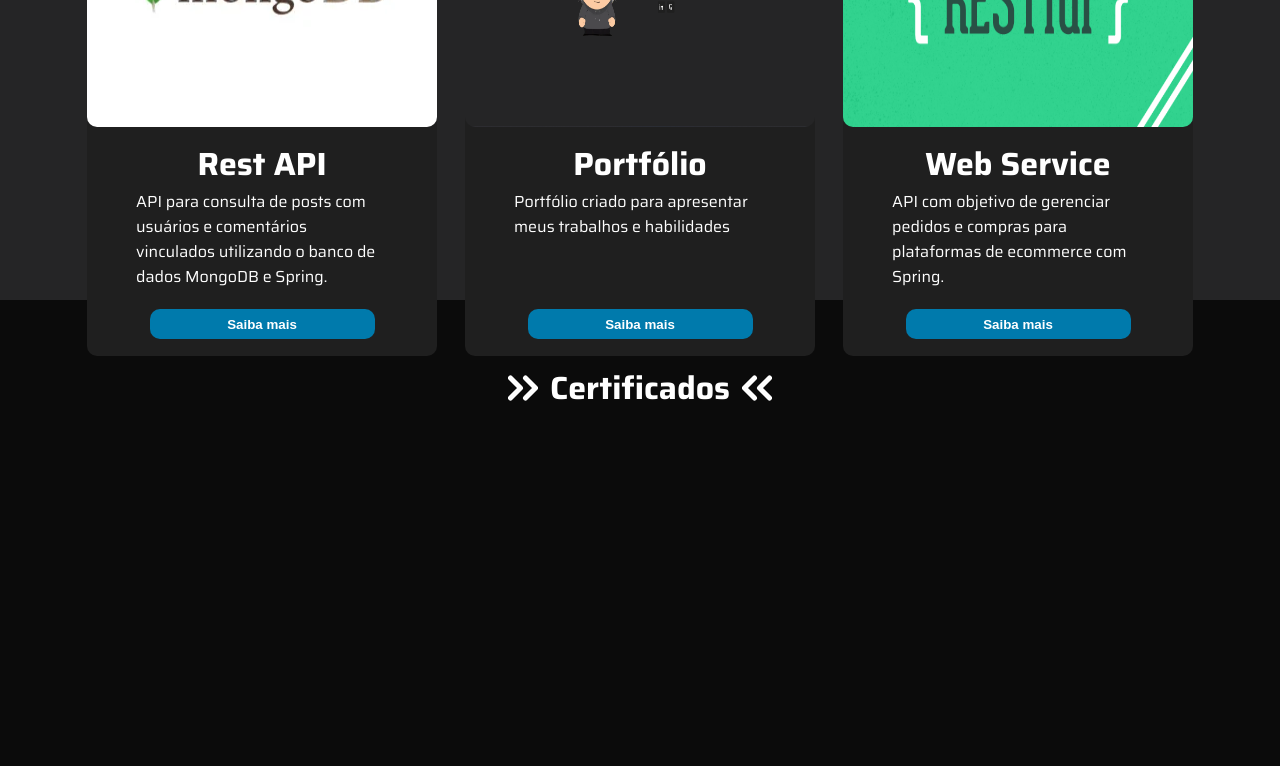
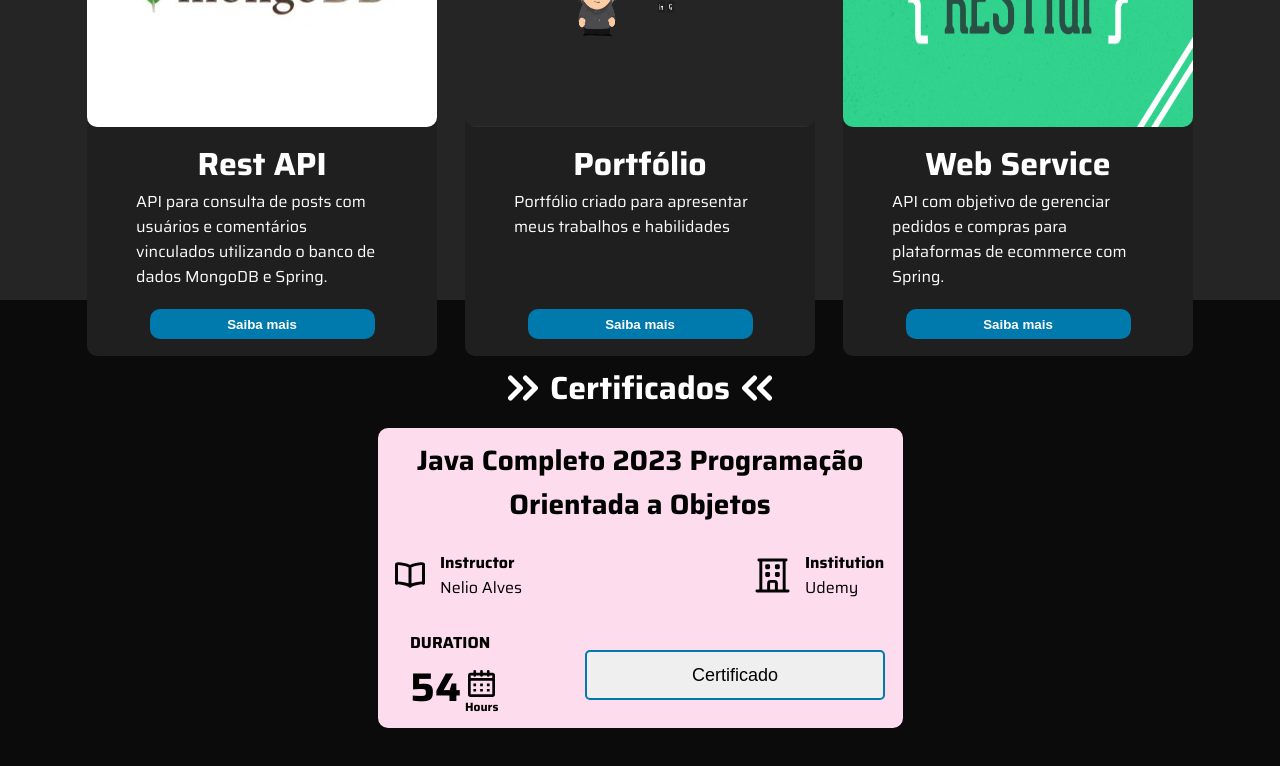
Before and after one commit to eijilucas/Portfolio-2.0, a Next.js app: page / in a window 1280 px wide. Shown: the part 1540-2306 px from the top of the page. Built offline with nearby package versions, Linux system fonts and the light colour scheme.

Commit message:
course card

```diff
--- a/src/app/components/course-card/course.scss
+++ b/src/app/components/course-card/course.scss
@@ -0,0 +1,109 @@
+.course-card {
+    max-width: 525px;
+    height: 300px;
+    background: var(--color-tertiary);
+    border-radius: 10px;
+    padding: 10px 10px 10px 10px;
+
+    display: flex;
+    justify-content: center;
+
+    h3 {
+        color: #000;
+        font-size: 28px;
+    }
+
+    .title {
+        width: 520px;
+        height: 80px;
+        text-align: center;
+        margin-bottom: 17px;
+    }
+
+    .infos {
+        width: 520px;
+        height: 80px;
+        display: flex;
+        justify-content: space-between;
+        padding: 10px 15px;
+    }
+
+    .instructor {
+        width: 130px;
+        height: 100%;
+        display: flex;
+        align-items: center;
+        gap: 15px;
+    }
+
+    .instructor-info p{
+        font-weight: bold;
+    }
+
+    .institution {
+        width: 130px;
+        height: 100%;
+        display: flex;
+        align-items: center;
+        gap: 15px;
+    }
+
+    .institution-info p {
+        font-weight: bold;
+    }
+
+    .extra-info {
+        display: flex;
+    }
+
+    .duration {
+        display: flex;
+        flex-direction: column;
+        margin: 15px;
+    }
+
+    .duration p {
+        font-weight: bold;
+    }
+
+    .duration-content {
+        display: flex;
+        gap: 4px;
+        align-items: center;
+        width: 130px;
+        height: 55px;
+        margin-top: 10px;
+    }
+
+    .duration-time {
+        font-size: 40px;
+        font-weight: 700;
+        margin-top: -10px;
+    }
+
+    .duration-icon {
+        display: flex;
+        flex-direction: column;
+        align-items: center;
+
+        p {
+            font-size: 12px;
+        }
+    }
+
+    .extra-info {
+        display: flex;
+        justify-content: space-around;
+        align-items: center;
+    }
+
+    button {
+        width: 300px;
+        height: 50px;
+        border-radius: 5px;
+        font-size: 18px;
+        border: 2px solid #007aac;
+        cursor: pointer;
+    }
+
+}
--- a/src/app/components/course-card/course.tsx
+++ b/src/app/components/course-card/course.tsx
@@ -2,6 +2,8 @@
 import { InstitutionIcon } from "../icons/institution-icon"
 import { OpenBookIcon } from "../icons/open-book"
 import Link from 'next/link';
+
+import './course.scss'
 
 interface CourseCardProps {
     title: string,
@@ -11,53 +13,55 @@
     certificateLink: string
 }
 
-export function CourseCard({title, instructor, institution, duration, certificateLink} : CourseCardProps){
-    return(
+export function CourseCard({ title, instructor, institution, duration, certificateLink }: CourseCardProps) {
+    return (
         <div className="course-card">
             <div className="course-content">
                 <div className="title">
-                    <h2>{title}</h2>
+                    <h3>{title}</h3>
                 </div>
 
                 <div className="infos">
                     <div className="instructor">
-                        <div className="instructor-icon">
-                            <OpenBookIcon/>
-                        </div>
+                        <OpenBookIcon />
                         <div className="instructor-info">
                             <p>Instructor</p>
                             {instructor}
                         </div>
                     </div>
 
-                    <div className="intitution">
-                        <div className="institution-icon">
-                            <InstitutionIcon/>
-                        </div>
-                        <div className="instituction-info">
-                            <p>Instution</p>
+                    <div className="institution">
+                        <InstitutionIcon />
+                        <div className="institution-info">
+                            <p>Institution</p>
                             {institution}
                         </div>
                     </div>
                 </div>
 
+                <div className="extra-info">
                     <div className="duration">
+                        <p>DURATION</p>
+                        <div className="duration-content">
+
                             <div className="duration-time">
                                 {duration}
                             </div>
 
                             <div className="duration-icon">
-                        <CalendaryIcon/>
+                                <CalendaryIcon />
                                 <p>Hours</p>
+                            </div>
                         </div>
                     </div>
 
                     <div className="btns">
-                    <Link href={certificateLink}>
+                        <Link href="">
                             <button>Certificado</button>
                         </Link>
                     </div>
                 </div>
             </div>
+        </div>
     )
 }
--- a/src/app/components/icons/calendary.tsx
+++ b/src/app/components/icons/calendary.tsx
@@ -1,7 +1,7 @@
 
 export function CalendaryIcon() {
     return (
-        <svg className="w-6 h-6 text-gray-800 dark:text-white" aria-hidden="true" xmlns="http://www.w3.org/2000/svg" fill="none" viewBox="0 0 20 20">
+        <svg className="w-6 h-6 text-gray-800 dark:text-white" aria-hidden="true" xmlns="http://www.w3.org/2000/svg" fill="none" viewBox="0 0 20 20" width='27' height='27'>
             <path fill="black" d="M6 1a1 1 0 0 0-2 0h2ZM4 4a1 1 0 0 0 2 0H4Zm7-3a1 1 0 1 0-2 0h2ZM9 4a1 1 0 1 0 2 0H9Zm7-3a1 1 0 1 0-2 0h2Zm-2 3a1 1 0 1 0 2 0h-2ZM1 6a1 1 0 0 0 0 2V6Zm18 2a1 1 0 1 0 0-2v2ZM5 11v-1H4v1h1Zm0 .01H4v1h1v-1Zm.01 0v1h1v-1h-1Zm0-.01h1v-1h-1v1ZM10 11v-1H9v1h1Zm0 .01H9v1h1v-1Zm.01 0v1h1v-1h-1Zm0-.01h1v-1h-1v1ZM10 15v-1H9v1h1Zm0 .01H9v1h1v-1Zm.01 0v1h1v-1h-1Zm0-.01h1v-1h-1v1ZM15 15v-1h-1v1h1Zm0 .01h-1v1h1v-1Zm.01 0v1h1v-1h-1Zm0-.01h1v-1h-1v1ZM15 11v-1h-1v1h1Zm0 .01h-1v1h1v-1Zm.01 0v1h1v-1h-1Zm0-.01h1v-1h-1v1ZM5 15v-1H4v1h1Zm0 .01H4v1h1v-1Zm.01 0v1h1v-1h-1Zm0-.01h1v-1h-1v1ZM2 4h16V2H2v2Zm16 0h2a2 2 0 0 0-2-2v2Zm0 0v14h2V4h-2Zm0 14v2a2 2 0 0 0 2-2h-2Zm0 0H2v2h16v-2ZM2 18H0a2 2 0 0 0 2 2v-2Zm0 0V4H0v14h2ZM2 4V2a2 2 0 0 0-2 2h2Zm2-3v3h2V1H4Zm5 0v3h2V1H9Zm5 0v3h2V1h-2ZM1 8h18V6H1v2Zm3 3v.01h2V11H4Zm1 1.01h.01v-2H5v2Zm1.01-1V11h-2v.01h2Zm-1-1.01H5v2h.01v-2ZM9 11v.01h2V11H9Zm1 1.01h.01v-2H10v2Zm1.01-1V11h-2v.01h2Zm-1-1.01H10v2h.01v-2ZM9 15v.01h2V15H9Zm1 1.01h.01v-2H10v2Zm1.01-1V15h-2v.01h2Zm-1-1.01H10v2h.01v-2ZM14 15v.01h2V15h-2Zm1 1.01h.01v-2H15v2Zm1.01-1V15h-2v.01h2Zm-1-1.01H15v2h.01v-2ZM14 11v.01h2V11h-2Zm1 1.01h.01v-2H15v2Zm1.01-1V11h-2v.01h2Zm-1-1.01H15v2h.01v-2ZM4 15v.01h2V15H4Zm1 1.01h.01v-2H5v2Zm1.01-1V15h-2v.01h2Zm-1-1.01H5v2h.01v-2Z" />
         </svg>
     )
--- a/src/app/components/icons/institution-icon.tsx
+++ b/src/app/components/icons/institution-icon.tsx
@@ -1,8 +1,8 @@
 
 export function InstitutionIcon() {
     return (
-        <svg className="w-6 h-6 text-gray-800 dark:text-white" aria-hidden="true" xmlns="http://www.w3.org/2000/svg" fill="none" viewBox="0 0 18 18">
-            <path stroke="black" strokeLinecap="round" strokeLinejoin="round" strokeWidth="2" d="M3 1h12M3 1v16M3 1H2m13 0v16m0-16h1m-1 16H3m12 0h2M3 17H1M6 4h1v1H6V4Zm5 0h1v1h-1V4ZM6 8h1v1H6V8Zm5 0h1v1h-1V8Zm-3 4h2a1 1 0 0 1 1 1v4H7v-4a1 1 0 0 1 1-1Z" />
+        <svg className="w-7 h-7 text-gray-800 dark:text-white" aria-hidden="true" xmlns="http://www.w3.org/2000/svg" fill="none" viewBox="0 0 18 18" width='35' height='35'>
+            <path stroke="black" strokeLinecap="round" strokeLinejoin="round" strokeWidth="1.5" d="M3 1h12M3 1v16M3 1H2m13 0v16m0-16h1m-1 16H3m12 0h2M3 17H1M6 4h1v1H6V4Zm5 0h1v1h-1V4ZM6 8h1v1H6V8Zm5 0h1v1h-1V8Zm-3 4h2a1 1 0 0 1 1 1v4H7v-4a1 1 0 0 1 1-1Z" />
         </svg>
     )
 }
--- a/src/app/components/icons/open-book.tsx
+++ b/src/app/components/icons/open-book.tsx
@@ -1,7 +1,7 @@
 
 export function OpenBookIcon() {
     return (
-        <svg className="w-6 h-6 text-gray-800 dark:text-white" aria-hidden="true" xmlns="http://www.w3.org/2000/svg" fill="none" viewBox="0 0 20 18">
+        <svg className="w-6 h-6 text-gray-800 dark:text-white" aria-hidden="true" xmlns="http://www.w3.org/2000/svg" fill="none" viewBox="0 0 20 18" width='30' height='30'>
             <path stroke="black" strokeLinecap="round" strokeLinejoin="round" strokeWidth="2" d="M10 16.5c0-1-8-2.7-9-2V1.8c1-1 9 .707 9 1.706M10 16.5V3.506M10 16.5c0-1 8-2.7 9-2V1.8c-1-1-9 .707-9 1.706" />
         </svg>
     )
--- a/src/app/globals.css
+++ b/src/app/globals.css
@@ -3,6 +3,7 @@
  --bg-header: #1e1e1e;
  --scroll-color: #007acc;
  --color-secondary: rgb(11, 11, 11);
+ --color-tertiary: #fddced;
 }
 
 * {
--- a/src/app/sections/certificate/certificate.scss
+++ b/src/app/sections/certificate/certificate.scss
@@ -26,4 +26,9 @@
         gap: 12px;
         padding-top: 3rem;
     }
+
+    .certificate-card {
+        display: flex;
+        justify-content: center;
+    }
 }
--- a/src/app/sections/certificate/certificate.tsx
+++ b/src/app/sections/certificate/certificate.tsx
@@ -2,6 +2,10 @@
 import './certificate.scss'
 import { ChevronLeft } from '@/app/components/icons/chevron-left'
 import { CourseCard } from '@/app/components/course-card/course'
+
+const data = [
+    {id: 1, title: 'Java Completo 2023 Programação Orientada a Objetos', instructor: 'Nelio Alves', institution: 'Udemy', duration: 54, certificateLink: 'https://www.udemy.com/certificate/UC-2a566039-e192-4080-97a9-3f609dabde80/'}
+]
 
 export function Certificate(){
     return(
@@ -14,7 +18,14 @@
                 </div>
 
                 <div className="certificate-card">
-
+                    {data.map(certificate => <CourseCard key={certificate.id}
+                    title={certificate.title}
+                    instructor={certificate.instructor}
+                    institution={certificate.institution}
+                    duration={certificate.duration}
+                    certificateLink={certificate.certificateLink}
+                    />
+                    )}
                 </div>
             </div>
         </div>
```
Lines whose indentation alone changed are shown as unchanged.
